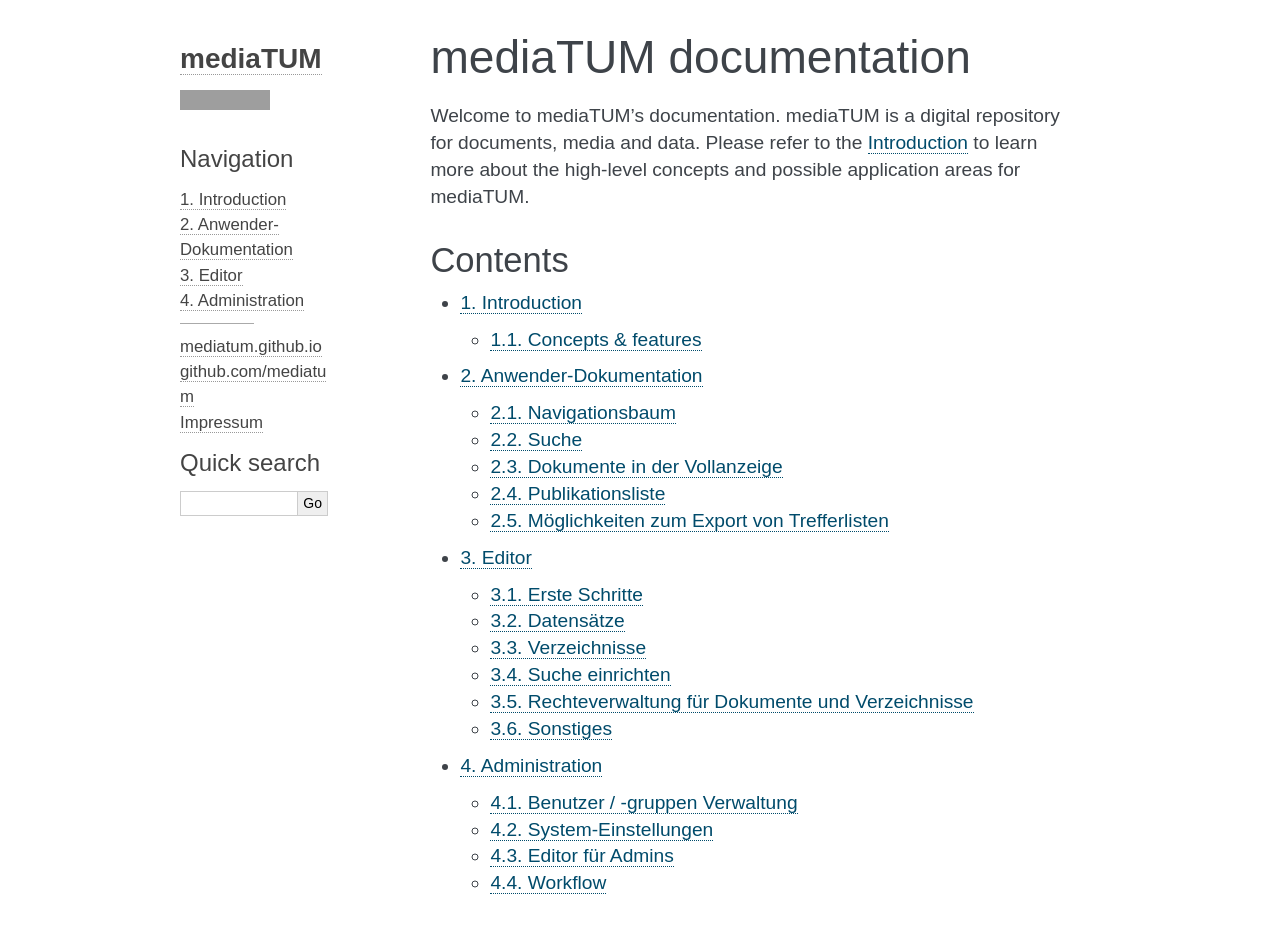
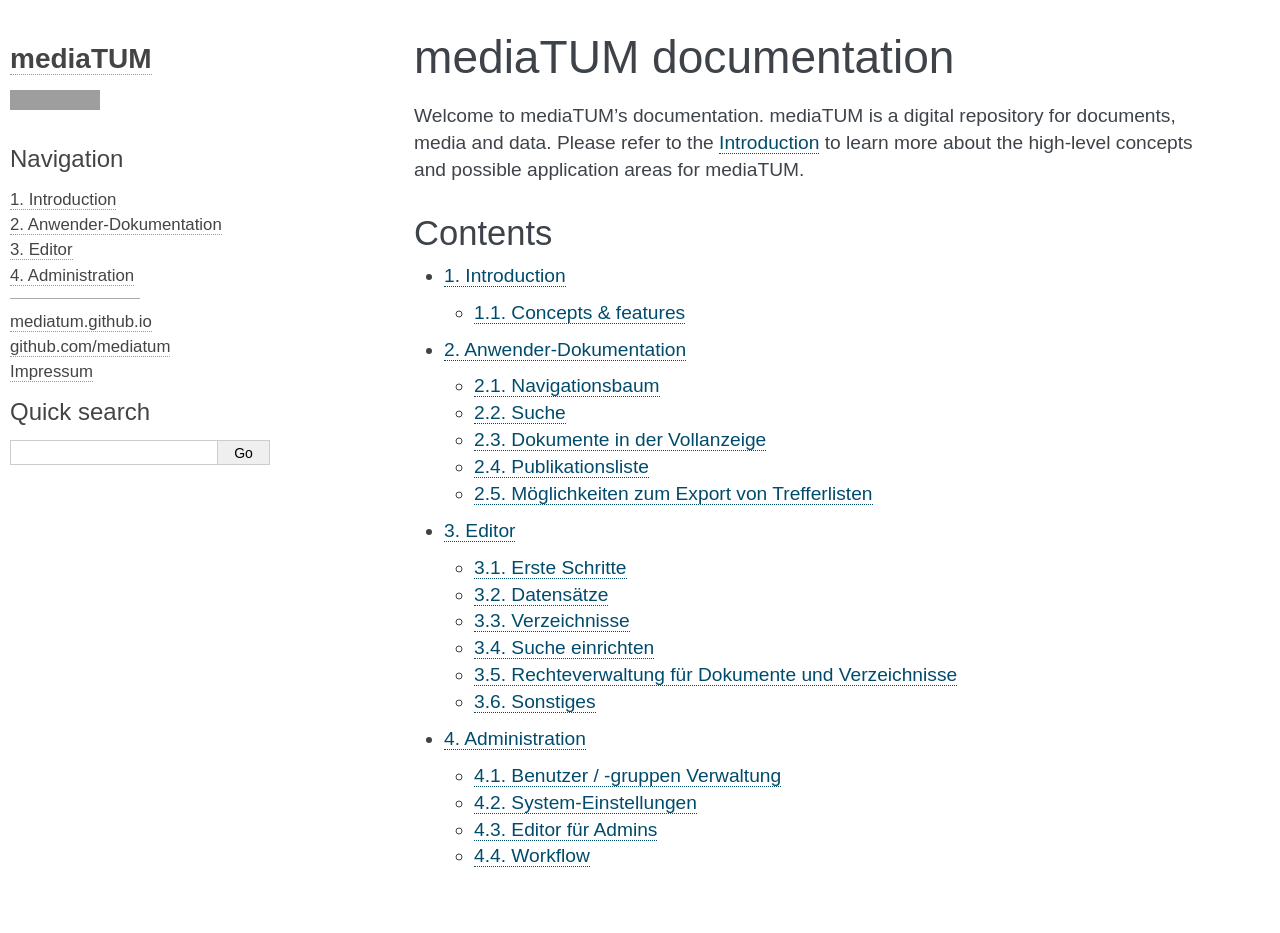
Before and after one commit to mediatum/mediatum-docs-en, a Sphinx documentation site: the page built from docs/source/index.rst, in a window 1280 px wide and 937 px high. Shown: the top 933 px of the window. Built offline with Sphinx 7.4.7, drawn with Linux system fonts in a browser that asks for light colours; grey boxes are pictures that could not be loaded.

Commit message:
Change mediatum to mediaTUM small design changes, wider TOC and content

```diff
--- a/docs/source/conf.py
+++ b/docs/source/conf.py
@@ -129,7 +129,8 @@
     'github_user': 'mediatum',
     'github_repo': 'mediatum',
     'show_powered_by': False,
-    'sidebar_width': '12em',
+    'sidebar_width': '20em',
+    'page_width': '90em',
     'fixed_sidebar': True, # only in ver 0.7.8 (May 2016)
     'extra_nav_links': {'mediatum.github.io': 'http://mediatum.github.io',
                         'github.com/mediatum': 'https:/github.com/mediatum',
@@ -255,8 +256,8 @@
 # (source start file, target name, title,
 #  author, documentclass [howto, manual, or own class]).
 latex_documents = [
-    (master_doc, 'mediatum.tex', 'mediatum Documentation',
-     'mediatum authors', 'manual'),
+    (master_doc, 'mediatum.tex', 'mediaTUM Documentation',
+     'mediaTUM authors', 'manual'),
 ]
 
 # The name of an image file (relative to this directory) to place at the top of
@@ -285,7 +286,7 @@
 # One entry per manual page. List of tuples
 # (source start file, name, description, authors, manual section).
 man_pages = [
-    (master_doc, 'mediatum', 'mediatum Documentation',
+    (master_doc, 'mediaTUM', 'mediaTUM Documentation',
      [author], 1)
 ]
 
@@ -299,8 +300,8 @@
 # (source start file, target name, title, author,
 #  dir menu entry, description, category)
 texinfo_documents = [
-    (master_doc, 'mediatum', 'mediatum Documentation',
-     author, 'mediatum', 'One line description of project.',
+    (master_doc, 'mediaTUM', 'mediaTUM Documentation',
+     author, 'mediaTUM Team', 'One line description of project.',
      'Miscellaneous'),
 ]
 
```
